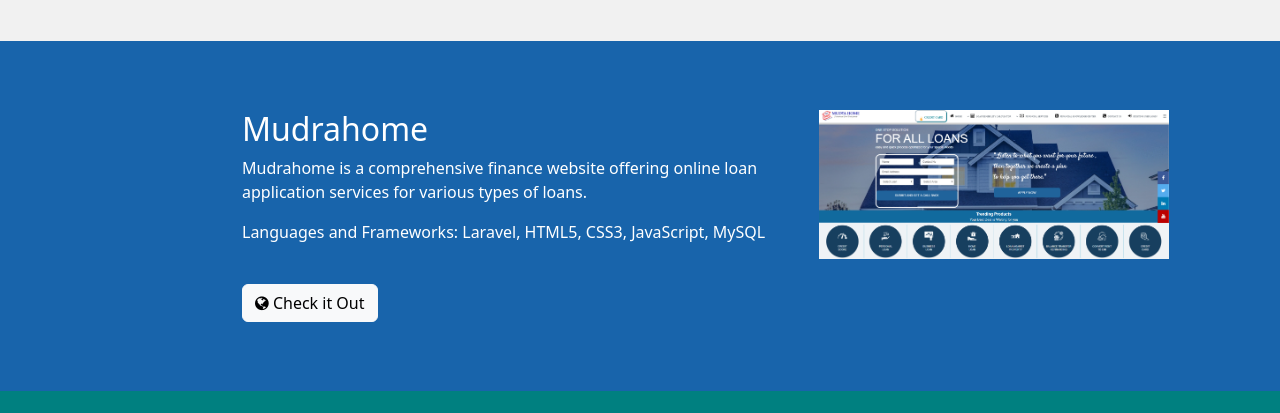
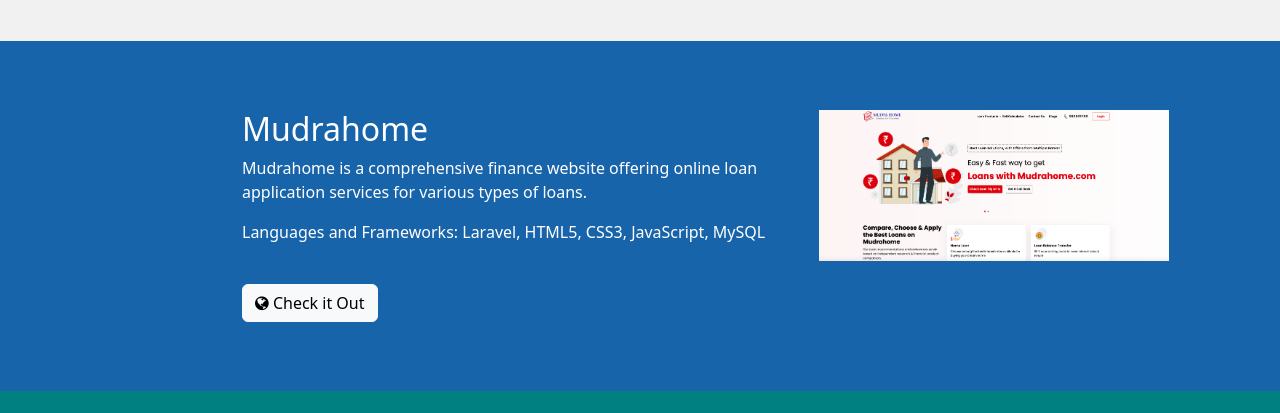
Before and after one commit to amanvr2/amanvr2.github.io, a plain HTML site: page work.html in a window 1280 px wide. Shown: the part 1711-2124 px from the top of the page. Drawn offline with nearby package versions, Linux system fonts and the light colour scheme.

Commit message:
mudrahome image changed

```diff
--- a/work.html
+++ b/work.html
@@ -208,7 +208,7 @@
         </div>
 
         <div class="work1-image">
-          <img src="./images/mudrahome.PNG" />
+          <img src="./images/Mudrahome.png" />
         </div>
       </div>
     </div>
```
Also changed, not shown: index.html (+1 -1 lines), images/Mudrahome.png (added).
